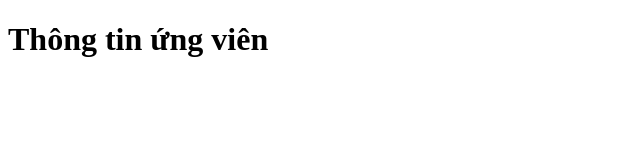
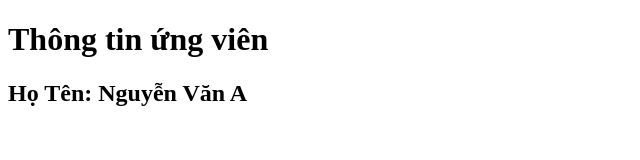
Before and after one commit to congnguyen0186/Demo2, a plain HTML site: page index.html in a window 1280 px wide. Shown: the whole page, without its empty margins (0-640 px from the left). Drawn offline with Linux system fonts and the light colour scheme.

Commit message:
add hoten

```diff
--- a/index.html
+++ b/index.html
@@ -7,5 +7,6 @@
 </head>
 <body>
     <h1> Thông tin ứng viên </h1>
+    <h2>Họ Tên: Nguyễn Văn A</h2>
 </body>
 </html>
```
